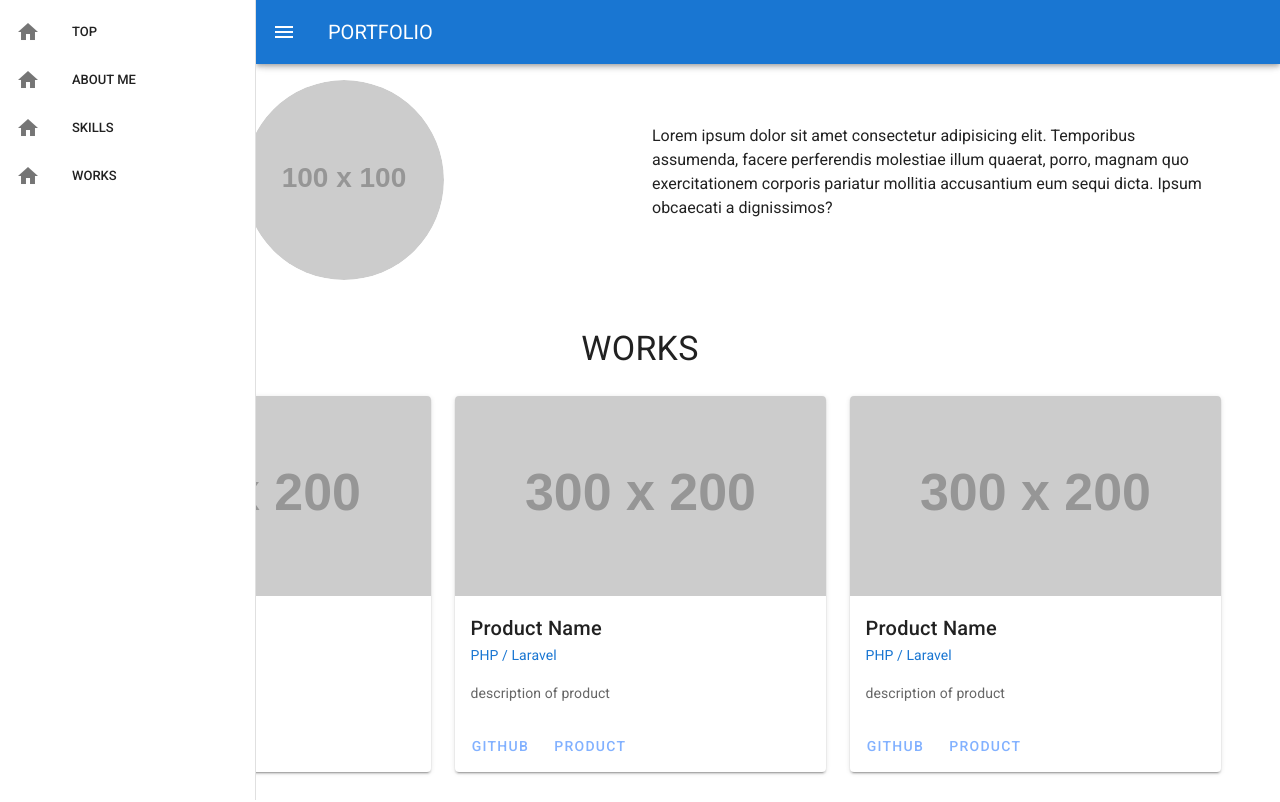
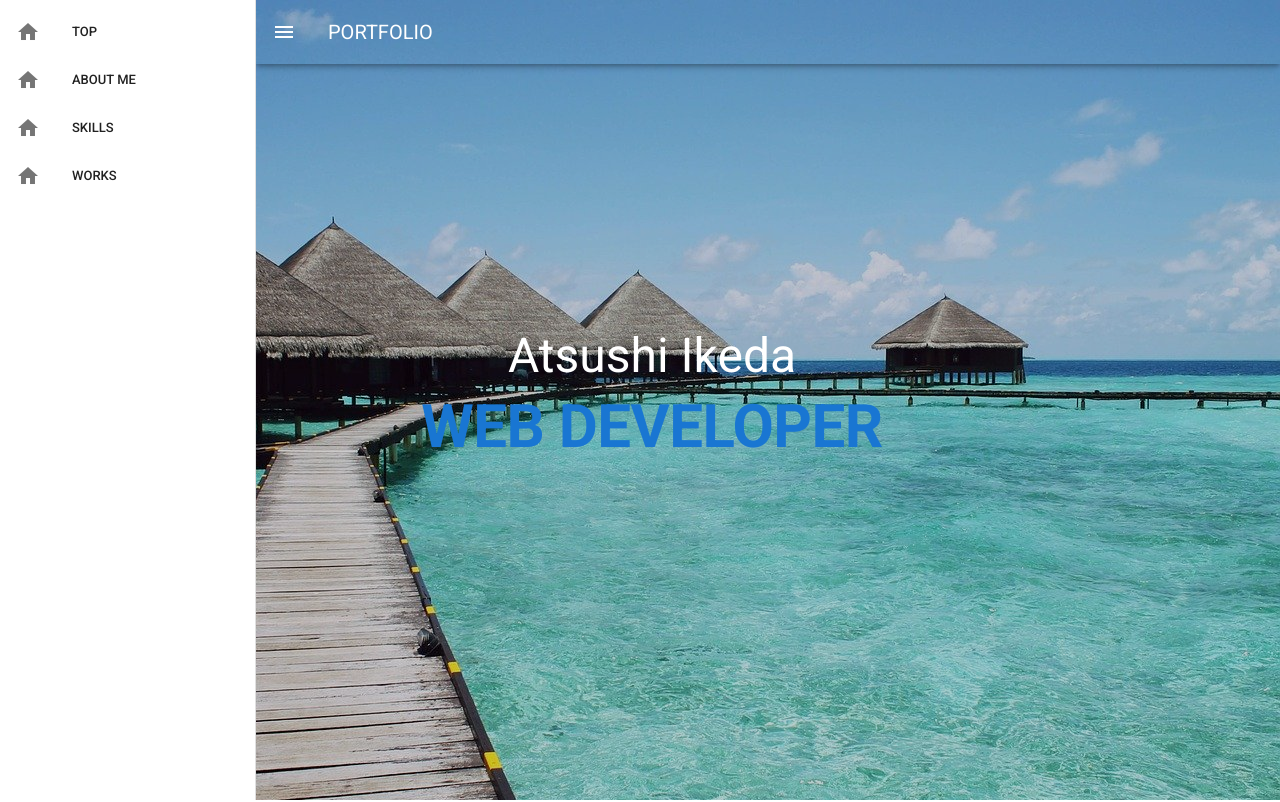
Before and after one commit to Ai0202/portfolio, a Vue app: page / in a window 1280 px wide. Shown: the top 802 px of the page. Built offline with nearby package versions, Linux system fonts and the light colour scheme.

Commit message:
create main visual

```diff
--- a/src/App.vue
+++ b/src/App.vue
@@ -1,6 +1,7 @@
 <template>
   <v-app>
     <v-header />
+    <v-main-visual />
     <v-about-me />
     <v-container class="mt-6">
       <h2 class="d-block text-center display-1">WORKS</h2>
@@ -30,6 +31,7 @@ import VFooter from "@/components/Footer";
 import VAboutMe from "@/components/AboutMe";
 import VWork from "@/components/Work";
 import VSkill from "@/components/Skill";
+import VMainVisual from "@/components/MainVisual";
 
 export default {
   name: "App",
@@ -38,7 +40,8 @@ export default {
     VFooter,
     VAboutMe,
     VWork,
-    VSkill
+    VSkill,
+    VMainVisual
   },
   data: () => ({
     items: [
--- a/src/components/Header.vue
+++ b/src/components/Header.vue
@@ -37,7 +37,7 @@
       </v-list>
     </v-navigation-drawer>
 
-    <v-app-bar color="primary" dark app>
+    <v-app-bar color="transparent" dark app>
       <v-app-bar-nav-icon @click.stop="drawer = !drawer"></v-app-bar-nav-icon>
       <v-toolbar-title>PORTFOLIO</v-toolbar-title>
 
--- /dev/null
+++ b/src/components/MainVisual.vue
@@ -0,0 +1,34 @@
+<template>
+  <v-container fluid class="pt-0 main d-flex align-center">
+    <div class="text-box">
+      <h2 class="display-2 py-2 white--text">Atsushi Ikeda</h2>
+      <h1 class="display-3 font-weight-bold py-2 primary--text">WEB DEVELOPER</h1>
+    </div>
+  </v-container>
+</template>
+
+<style lang="scss" scoped>
+.main {
+  position: relative;
+  height: 100vh;
+  background: {
+    image: url("../img/paradise.jpg");
+    size: covor;
+    repeat: no-repeat;
+  }
+  &::before {
+    background-color: rgba(#000, 0.2);
+    position: absolute;
+    content: "";
+    top: 0;
+    right: 0;
+    bottom: 0;
+    left: 0;
+  }
+  > .text-box {
+    position: absolute;
+    width: 100%;
+    text-align: center;
+  }
+}
+</style>
```
Also changed, not shown: src/img/paradise.jpg (added).
